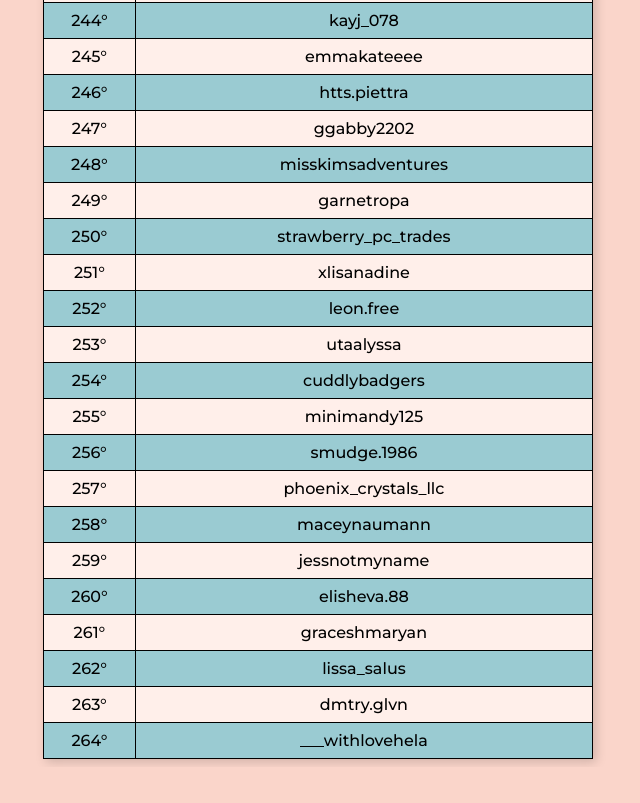
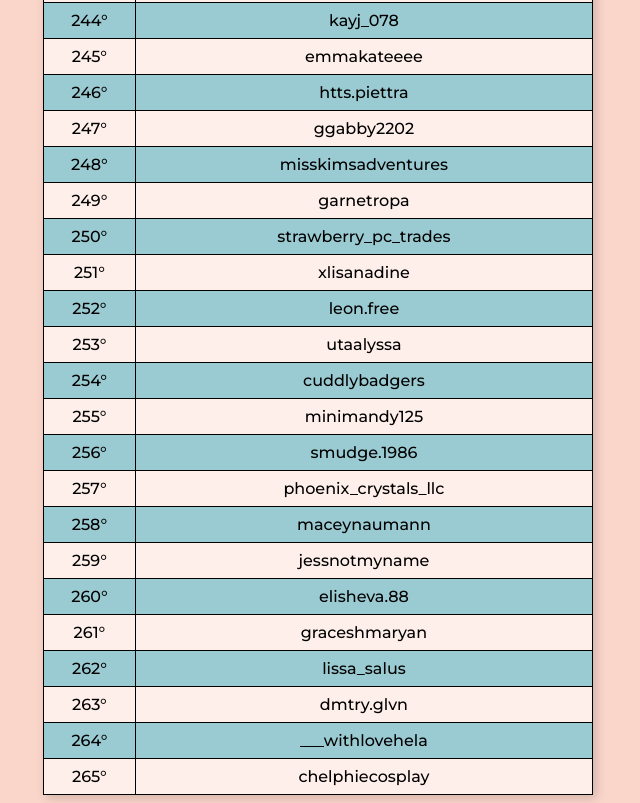
Before and after one commit to bmaizena/shufflecodes, a plain HTML site: page nahtelie/index.html in a window 1280 px wide. Shown: the part 9033-9836 px from the top of the page, without its empty margins (322-962 px from the left). Before the commit the page ends 9800 px from the top, so only its background shows below. Drawn offline with Linux system fonts and the light colour scheme.

Commit message:
ADD chelphiecosplay 11/10/2024

```diff
--- a/nahtelie/index.html
+++ b/nahtelie/index.html
@@ -1554,6 +1554,11 @@
             <td>___withlovehela</td>
         </tr>
 
+        <tr>
+            <td>265°</td>
+            <td>chelphiecosplay</td>
+        </tr>
+
     </table>
 </body>
 </html>
```
Also changed, not shown: nahtelie/listsub.html (+5 -0 lines).
